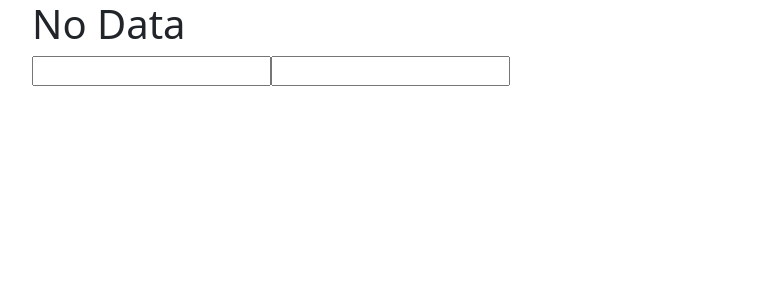
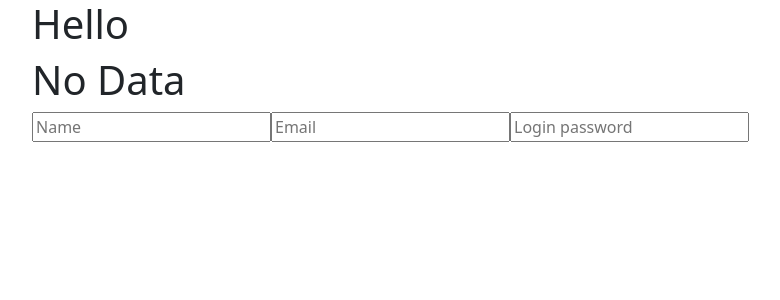
Before and after one commit to Rehandossa/React-practice-1, a React (Create React App) app in the folder paractice/: page / in a window 1280 px wide. Shown: the top 300 px of the page, without its empty margins (50-830 px from the left). Built offline with nearby package versions, Linux system fonts and the light colour scheme.

Commit message:
intial commit

```diff
--- a/paractice/src/App.js
+++ b/paractice/src/App.js
@@ -5,10 +5,11 @@ import Card from "react-bootstrap/Card";
 import React, { useState, useEffect } from "react";
 
 function App() {
-  const [data , setData] = useState({
+  const [data, setData] = useState({
     name: "",
-    age: ""
-  })
+    Loginpassword: "",
+    Email: "",
+  });
 
   const [isEmpty, setIsEmpty] = useState(true);
 
@@ -20,41 +21,64 @@ function App() {
   //     .catch((error) => console.error("Error fetching the profiles:", error));
   // }, []);
 
+  const UpdateName = (e) => {
+    setData({ ...data, name: e.target.value });
+    setIsEmpty(
+      e.target.value == "" && data.name == "" && e.target.value == ""
+        ? true
+        : false
+    );
+  };
+  const UpdateEmail = (e) => {
+    setData({ ...data, Email: e.target.value });
+    setIsEmpty(
+      e.target.value == "" && e.target.value == "" && data.Email == ""
+        ? true
+        : false
+    );
+  };
+  const UpdateLoginPassword = (e) => {
+    setData({ ...data, Loginpassword: e.target.value });
+    setIsEmpty(
+      data.Loginpassword == "" && e.target.value == "" && e.target.value == ""
+        ? true
+        : false
+    );
+  };
+
   return (
-    <div className="container">
-      {
-        isEmpty ?
-          <h1>No Data</h1>
-        :
+    <div className="container ">
+      <h1>Hello</h1>
+      {isEmpty ? (
+        <h1>No Data</h1>
+      ) : (
         <>
-        {
-          data.name != '' ? <h1>Name: {data.name}</h1> : <></>
-        }
-        {
-          data.age != '' ? <h1>Age: {data.age}</h1> : <></>
-
-        }
+          {data.name != "" ? <h1>Name: {data.name}</h1> : <></>}
+          {data.Email != "" ? <h1>Email: {data.Email}</h1> : <></>}
+          {data.Loginpassword != "" ? (
+            <h1>Login password: {data.Loginpassword}</h1>
+          ) : (
+            <></>
+          )}
         </>
-      }
-      <input type="text" onChange={
-        (e)=>{
-          setData({
-            ...data,
-            name: e.target.value
-          })
-          setIsEmpty(e.target.value == '' && data.age == '' ? true : false)
-        }
-      }/>
-      <input type="text" onChange={
-        (e)=>{
-          setData({
-            ...data,
-            age: e.target.value
-          })
-          setIsEmpty(data.name == '' &&  e.target.value == '' ? true : false)
-          }}/>
+      )}
+      <input
+        type="text"
+        placeholder="Name"
+        onChange={UpdateName}
+      />
+      <input
+        type="text"
+        placeholder="Email"
+        onChange={UpdateEmail}
+      />
+      <input
+        type="password"
+        placeholder="Login password"
+        onChange={UpdateLoginPassword}
+      />
     </div>
-  )
+  );
 
   // return (
   //   <div className="container mt-5 mb-5">
```
